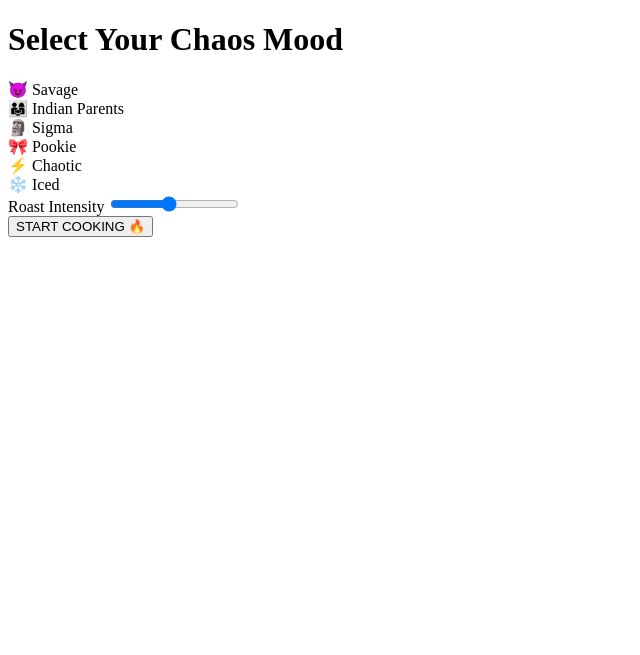
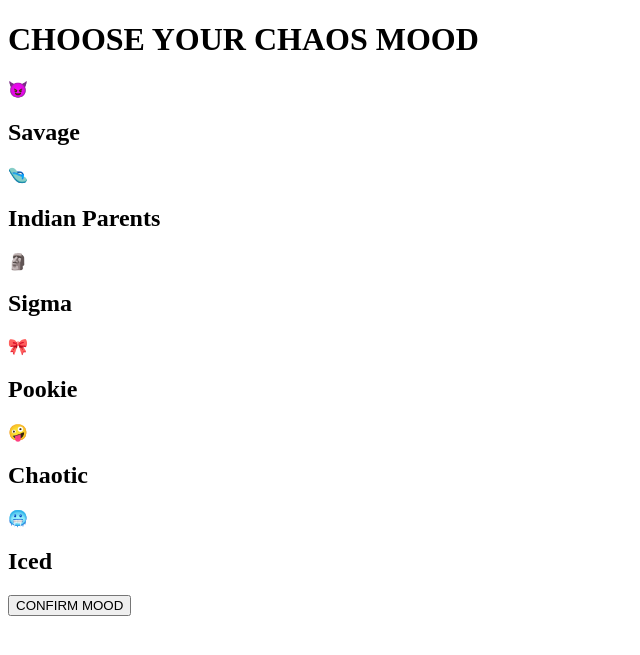
Before and after one commit to tanvipatel-16/CookedGPT, a Flask app: page /setup in a window 1280 px wide. Shown: the top 655 px of the page, without its empty margins (0-640 px from the left). Run offline with Flask 3, Linux system fonts and the light colour scheme.

Commit message:
Revise mood selection layout and title
Updated the title and modified mood selection layout.

```diff
--- a/templates/index.html
+++ b/templates/index.html
@@ -1,61 +1,53 @@
 <!DOCTYPE html>
 <html lang="en">
-
 <head>
-
   <meta charset="UTF-8">
   <meta name="viewport" content="width=device-width, initial-scale=1.0">
+  <title>Moods</title>
+  <link rel="stylesheet" href="{{ url_for('static', filename='style.css') }}">
+</head>
+<body class="mood-body">
 
-  <title>Choose Mood</title>
+<div class="mood-container">
 
-  <link rel="stylesheet" href="{{ url_for('static', filename='style.css') }}">
+<h1>CHOOSE YOUR CHAOS MOOD</h1>
 
-</head>
-
-<body class="setup-body">
-
-<div class="setup-container">
-
-  <h1>Select Your Chaos Mood</h1>
-
-  <div class="moods">
+<div class="moods-grid">
 
 <div class="mood-card active" data-mood="Savage">
-      😈 Savage
+  <div class="emoji">😈</div>
+  <h2>Savage</h2>
 </div>
 
 <div class="mood-card" data-mood="Indian Parents">
-      👨‍👩‍👧 Indian Parents
+  <div class="emoji">🩴</div>
+  <h2>Indian Parents</h2>
 </div>
 
 <div class="mood-card" data-mood="Sigma">
-      🗿 Sigma
+  <div class="emoji">🗿</div>
+  <h2>Sigma</h2>
 </div>
 
 <div class="mood-card" data-mood="Pookie">
-      🎀 Pookie
+  <div class="emoji">🎀</div>
+  <h2>Pookie</h2>
 </div>
 
 <div class="mood-card" data-mood="Chaotic">
-      ⚡ Chaotic
+  <div class="emoji">🤪</div>
+  <h2>Chaotic</h2>
 </div>
 
 <div class="mood-card" data-mood="Iced">
-      ❄️ Iced
+  <div class="emoji">🥶</div>
+  <h2>Iced</h2>
 </div>
 
 </div>
 
-  <div class="slider-box">
-
-    <label>Roast Intensity</label>
-
-    <input type="range" min="1" max="10" value="5">
-
-  </div>
-
-  <button id="startCooking">
-    START COOKING 🔥
+<button id="startCooking" class="confirm-btn">
+CONFIRM MOOD
 </button>
 
 </div>
```
Lines whose indentation alone changed are shown as unchanged.
